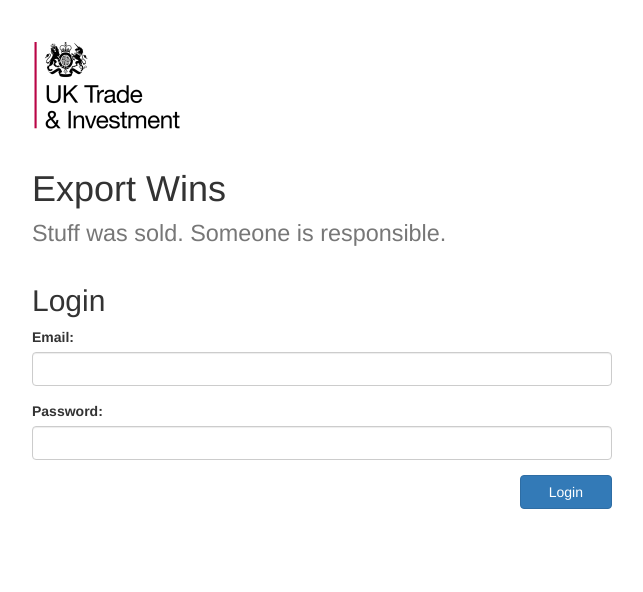
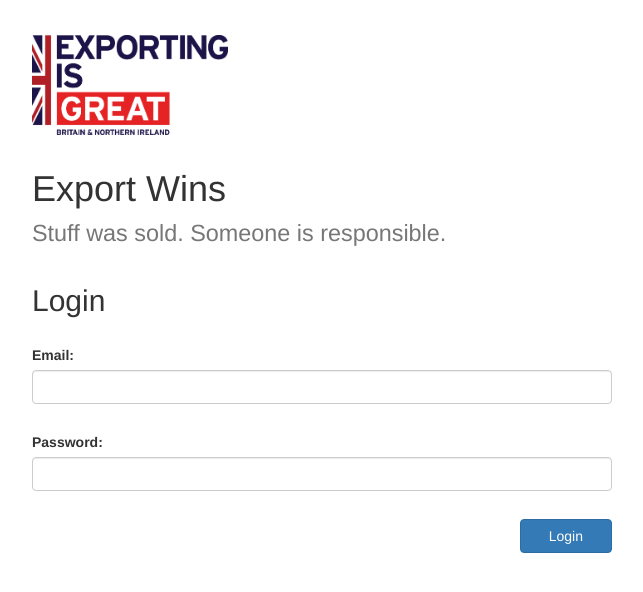
Before and after one commit to uktrade/export-wins-ui, a Django app: page /accounts/login/ in a window 1280 px wide. Shown: the top 592 px of the page, without its empty margins (318-961 px from the left). Run offline with Django 3.2, Linux system fonts and the light colour scheme; parts of the project's set-up code (start-up, migrations or seed data) failed here and were passed over; some libraries are stand-ins or nearby versions.

Commit message:
Branding

```diff
--- a/ui/templates/ui/base.html
+++ b/ui/templates/ui/base.html
@@ -56,6 +56,9 @@
       td.error input {
         background-color: #f2dede;
       }
+      .form-group {
+        margin: 2em 0;
+      }
       .form-group.error {
         border: 1px solid #f2dede;
         border-radius: 0.5em;
@@ -81,7 +84,7 @@
 
     <div class="content">
       <div class="row">
-        <div class="col-xs-6"><img src="{% static 'wins/logo.png' %}" alt="logo" title="UK Trade & Investment" height="200" class="img-responsive logo" /></div>
+        <div class="col-xs-6"><img src="{% static 'ui/img/exporting-is-great-logo.png' %}" alt="logo" title="UK Trade & Investment" height="200" class="img-responsive logo" /></div>
         <div class="col-xs-6 text-right">
           {% if user.is_authenticated %}
             <a href="{% url 'logout' %}" class="btn btn-danger btn-sm">Logout</a>
```
Also changed, not shown: ui/static/ui/img/exporting-is-great-logo.png (added), ui/static/ui/img/ukti-logo.png (renamed from wins/static/wins/logo.png).
